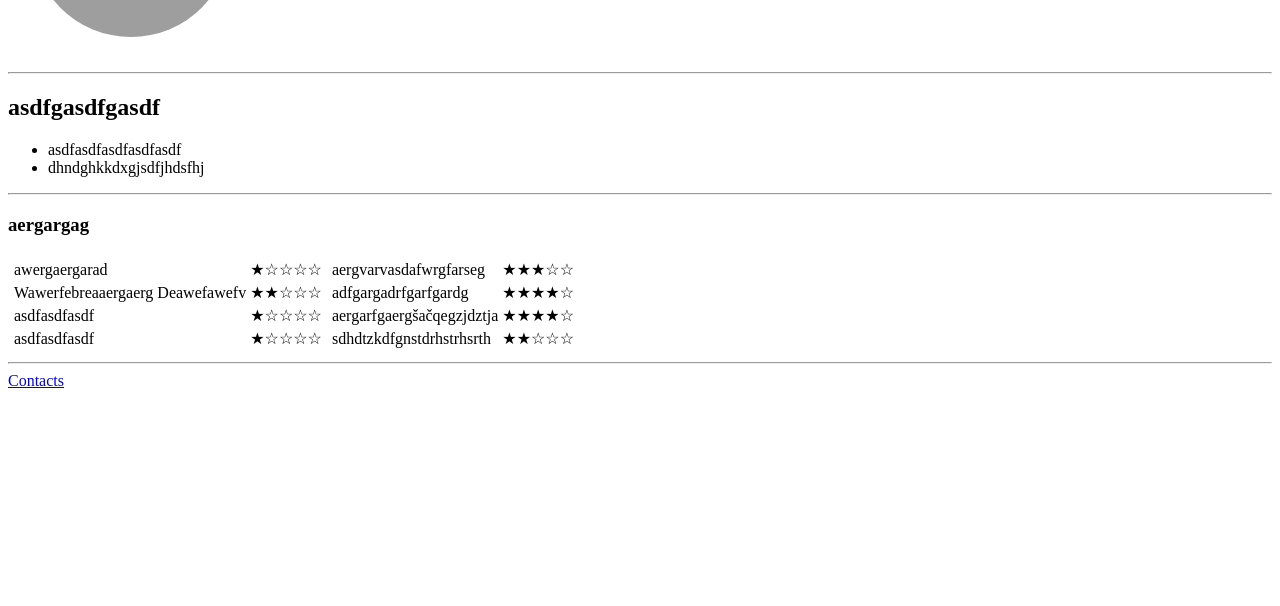
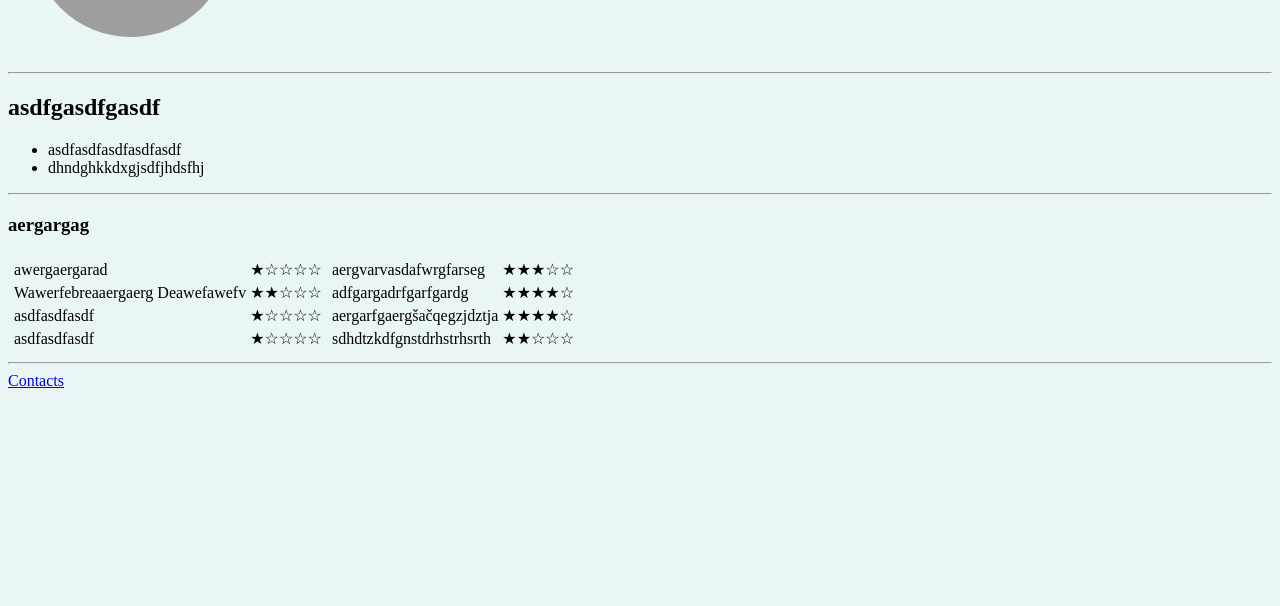
Before and after one commit to pvlvoj/cv, a plain HTML site: page index.html in a window 1280 px wide. Shown: the part 194-800 px from the top of the page. Drawn offline with Linux system fonts and the light colour scheme; grey boxes are pictures that could not be loaded.

Commit message:
Update index.html

```diff
--- a/index.html
+++ b/index.html
@@ -8,6 +8,10 @@
     .rnd-image {
       border-radius: 200px;
       margin: 20px;
+    }
+
+    body {
+      background-color: #EAF6F6;
     }
 
   </style>
```
